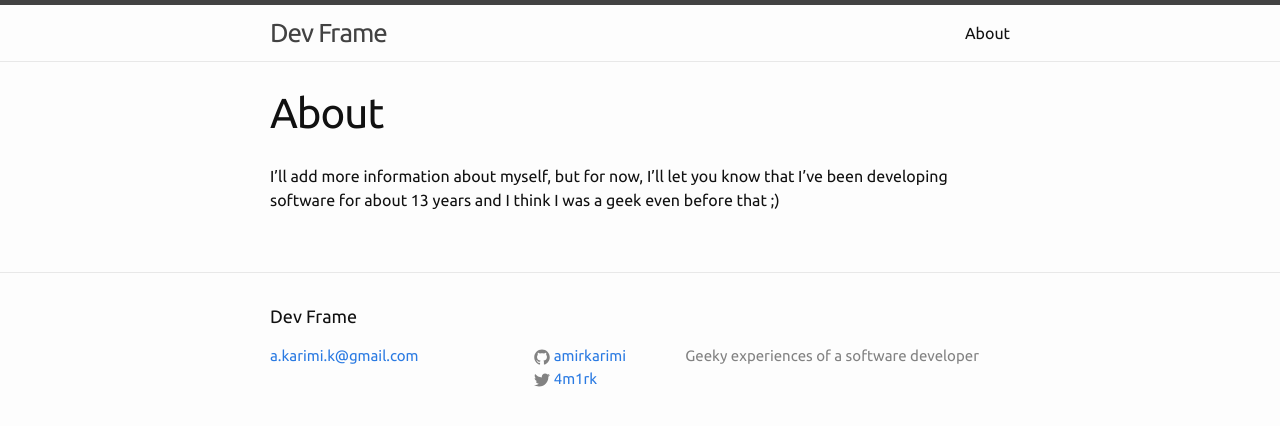
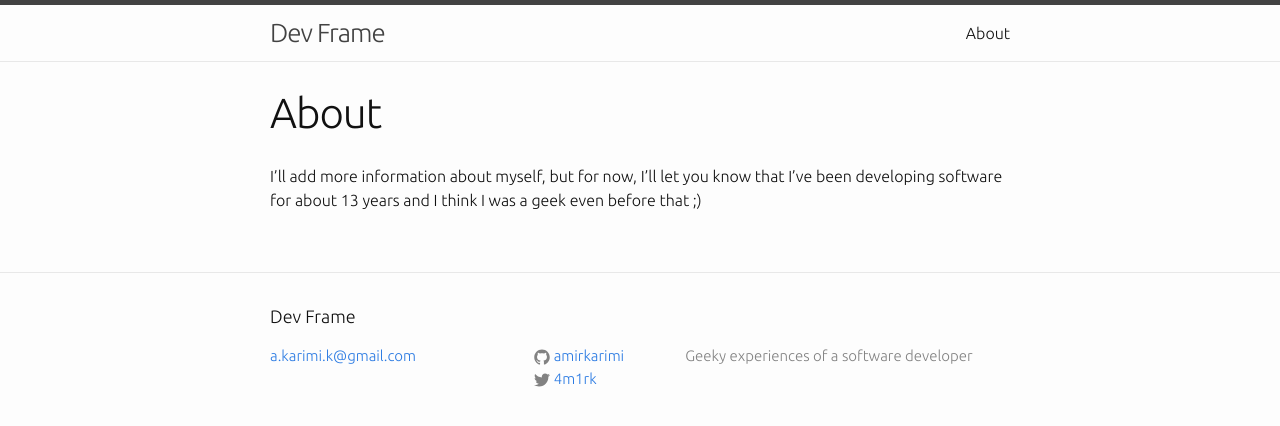
Before and after one commit to amirkarimi/amirkarimi.github.io, a Jekyll site: the page built from about.md, in a window 1280 px wide. Shown: the top 426 px of the page. Built offline with Jekyll 4.4.1, drawn with Linux system fonts in a browser that asks for light colours.

Commit message:
Update css

```diff
--- a/css/main.scss
+++ b/css/main.scss
@@ -3,7 +3,7 @@
 ---
 @charset "utf-8";
 
-@import url(http://fonts.googleapis.com/css?family=Ubuntu:400,500,700);
+@import url(http://fonts.googleapis.com/css?family=Ubuntu:300,400,500,700);
 
 // Our variables
 $base-font-family: Ubuntu, Helvetica, Arial, sans-serif;
```
